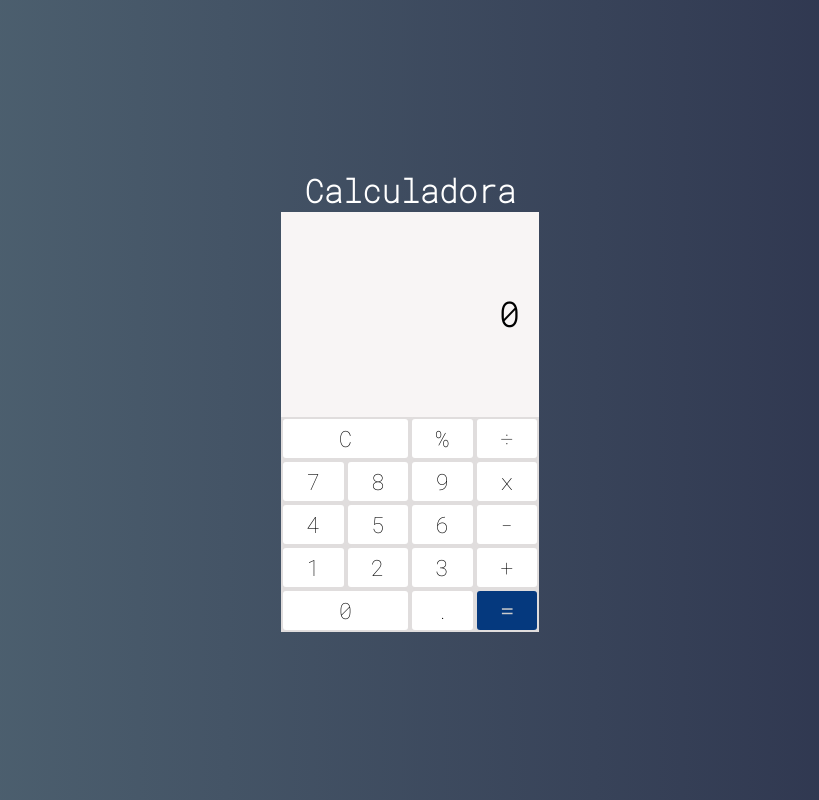
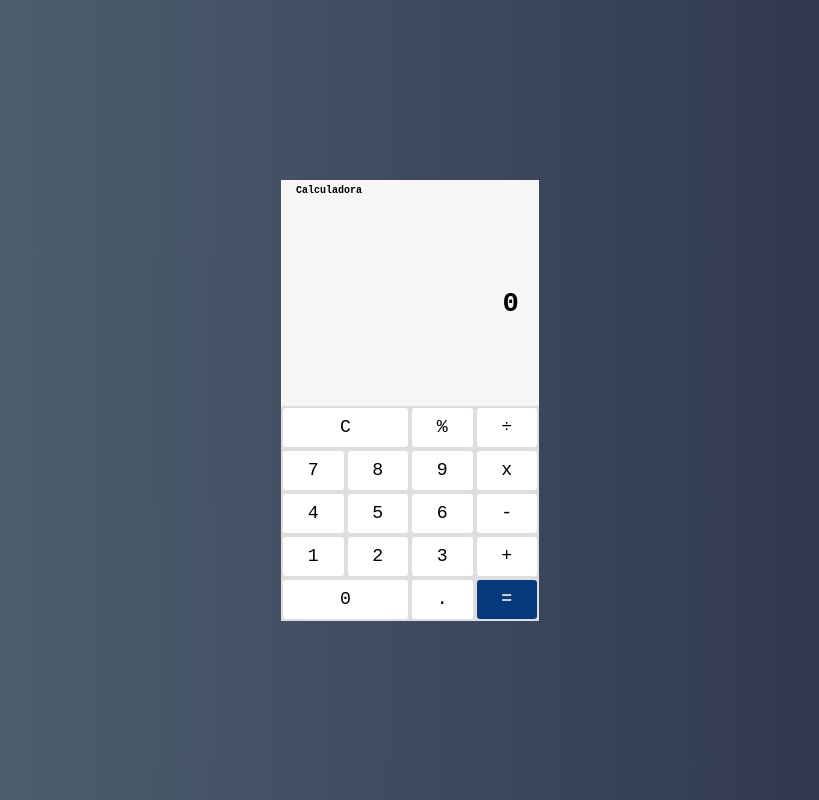
Before and after one commit to Rene-Antunes/calculadora-app, a React (Create React App) app: page / in a window 1280 px wide. Shown: the whole page, without its empty margins (230-1049 px from the left). Built offline with nearby package versions, Linux system fonts and the light colour scheme.

Commit message:
feat: add backGround in <h1> calculadora

```diff
--- a/src/index.css
+++ b/src/index.css
@@ -1,10 +1,10 @@
 @font-face {
-  font-family: "RobotoMono";
+  font-family: Arial, Helvetica, sans-serif;
   src: url("./fonts/RobotoMono-Thin.ttf");
 }
 
 *{
-  font-family: 'RobotoMono', monospace;
+  font-family: monospace;
   margin: 0;
   padding: 0;
   box-sizing: border-box;
@@ -23,3 +23,12 @@ body{
   background: linear-gradient(to right, rgb(83, 105, 118), rgb(41, 46, 73)) ;
 
 }
+h1{
+  display: flex;
+  background-color: rgba(248, 245, 245);
+  color: black;
+
+  padding: 5px 15px;
+  font-size: 10px ;
+
+}
```
